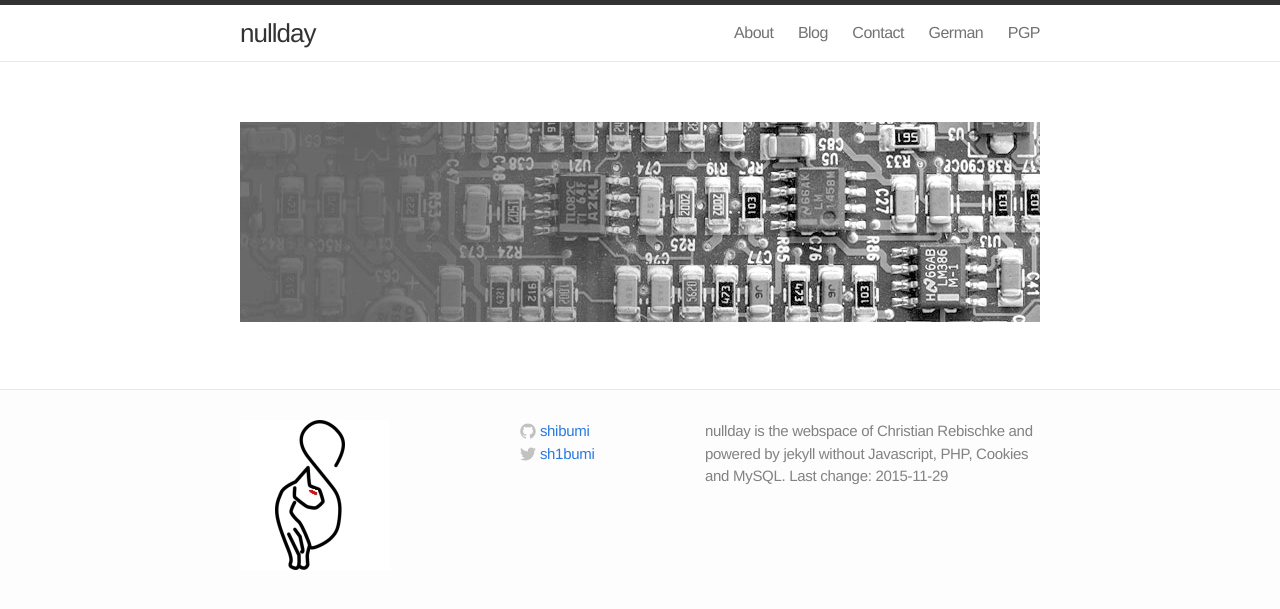
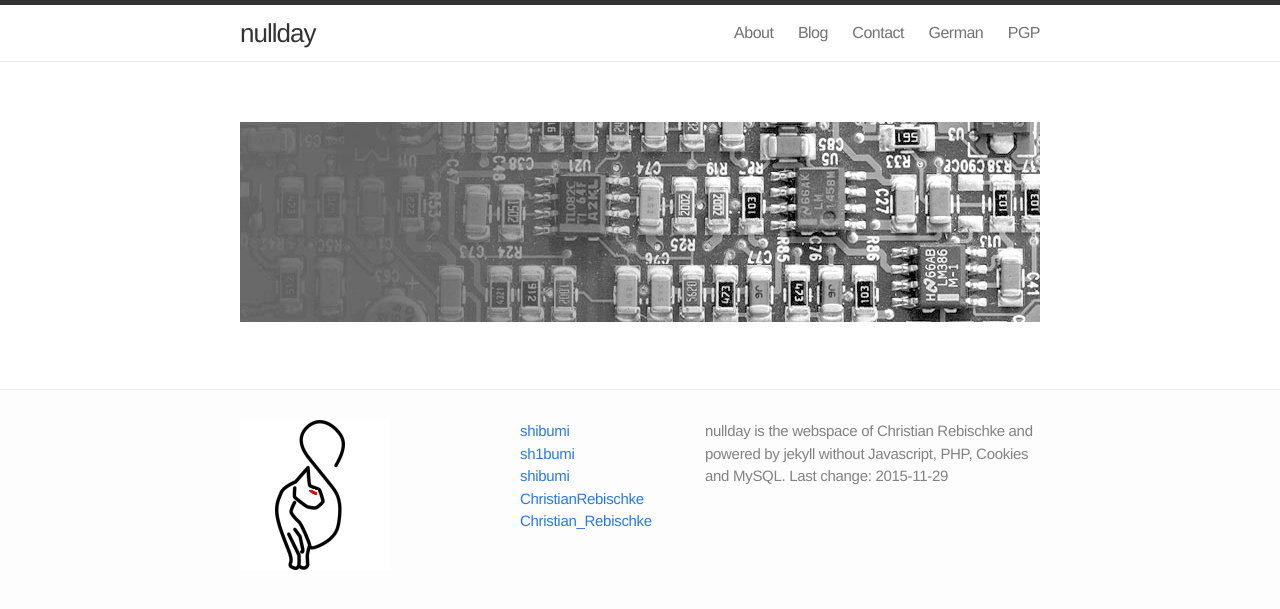
Before and after one commit to shibumi/en.nullday.de, a Jekyll site: the page built from index.md, in a window 1280 px wide. Shown: the top 609 px of the page. Built offline with Jekyll 4.4.1, drawn with Linux system fonts in a browser that asks for light colours; Markdown is read by kramdown in place of the engine named in the settings.

Commit message:
added social buttons

```diff
--- a/_config.yml
+++ b/_config.yml
@@ -7,6 +7,9 @@ url: "http://en.nullday.de"
 twitter_username: sh1bumi
 github_username:  shibumi
 linkedin_username: shibumi
+google_plus_username: ChristianRebischke
+xing_username: Christian_Rebischke
+
 
 # Build settings
 markdown: rdiscount
--- a/_includes/footer.html
+++ b/_includes/footer.html
@@ -11,39 +11,28 @@
       <ul>
         {% if site.github_username %}<li>
           <a href="https://github.com/{{ site.github_username }}">
-            <span class="icon github">
-              <svg version="1.1" class="github-icon-svg" xmlns="http://www.w3.org/2000/svg" xmlns:xlink="http://www.w3.org/1999/xlink" x="0px" y="0px"
-                 viewBox="0 0 16 16" enable-background="new 0 0 16 16" xml:space="preserve">
-                <path fill-rule="evenodd" clip-rule="evenodd" fill="#C2C2C2" d="M7.999,0.431c-4.285,0-7.76,3.474-7.76,7.761
-                c0,3.428,2.223,6.337,5.307,7.363c0.388,0.071,0.53-0.168,0.53-0.374c0-0.184-0.007-0.672-0.01-1.32
-                c-2.159,0.469-2.614-1.04-2.614-1.04c-0.353-0.896-0.862-1.135-0.862-1.135c-0.705-0.481,0.053-0.472,0.053-0.472
-                c0.779,0.055,1.189,0.8,1.189,0.8c0.692,1.186,1.816,0.843,2.258,0.645c0.071-0.502,0.271-0.843,0.493-1.037
-                C4.86,11.425,3.049,10.76,3.049,7.786c0-0.847,0.302-1.54,0.799-2.082C3.768,5.507,3.501,4.718,3.924,3.65
-                c0,0,0.652-0.209,2.134,0.796C6.677,4.273,7.34,4.187,8,4.184c0.659,0.003,1.323,0.089,1.943,0.261
-                c1.482-1.004,2.132-0.796,2.132-0.796c0.423,1.068,0.157,1.857,0.077,2.054c0.497,0.542,0.798,1.235,0.798,2.082
-                c0,2.981-1.814,3.637-3.543,3.829c0.279,0.24,0.527,0.713,0.527,1.437c0,1.037-0.01,1.874-0.01,2.129
-                c0,0.208,0.14,0.449,0.534,0.373c3.081-1.028,5.302-3.935,5.302-7.362C15.76,3.906,12.285,0.431,7.999,0.431z"/>
-              </svg>
-            </span>
-            <span class="username">{{ site.github_username }}</span>
+          <i class="fa fa-github"></i> {{ site.github_username}}
           </a>
         </li>{% endif %}
         {% if site.twitter_username %}<li>
           <a href="https://twitter.com/{{ site.twitter_username }}">
-            <span class="icon twitter">
-              <svg version="1.1" class="twitter-icon-svg" xmlns="http://www.w3.org/2000/svg" xmlns:xlink="http://www.w3.org/1999/xlink" x="0px" y="0px"
-                 viewBox="0 0 16 16" enable-background="new 0 0 16 16" xml:space="preserve">
-                <path fill="#C2C2C2" d="M15.969,3.058c-0.586,0.26-1.217,0.436-1.878,0.515c0.675-0.405,1.194-1.045,1.438-1.809
-                c-0.632,0.375-1.332,0.647-2.076,0.793c-0.596-0.636-1.446-1.033-2.387-1.033c-1.806,0-3.27,1.464-3.27,3.27
-                c0,0.256,0.029,0.506,0.085,0.745C5.163,5.404,2.753,4.102,1.14,2.124C0.859,2.607,0.698,3.168,0.698,3.767
-                c0,1.134,0.577,2.135,1.455,2.722C1.616,6.472,1.112,6.325,0.671,6.08c0,0.014,0,0.027,0,0.041c0,1.584,1.127,2.906,2.623,3.206
-                C3.02,9.402,2.731,9.442,2.433,9.442c-0.211,0-0.416-0.021-0.615-0.059c0.416,1.299,1.624,2.245,3.055,2.271
-                c-1.119,0.877-2.529,1.4-4.061,1.4c-0.264,0-0.524-0.015-0.78-0.046c1.447,0.928,3.166,1.469,5.013,1.469
-                c6.015,0,9.304-4.983,9.304-9.304c0-0.142-0.003-0.283-0.009-0.423C14.976,4.29,15.531,3.714,15.969,3.058z"/>
-              </svg>
-            </span>
-            <span class="username">{{ site.twitter_username }}</span>
+          <i class="fa fa-twitter"></i> {{ site.twitter_username }}
           </a>
+        </li>{% endif %}
+        {% if site.twitter_username %}<li>
+            <a href="https://linkedin.com/in/{{ site.linkedin_username }}">
+            <i class="fa fa-linkedin"></i> {{ site.linkedin_username }}
+            </a>
+        </li>{% endif %}
+        {% if site.google_plus_username %}<li>
+            <a href="https://plus.google.com/+{{ site.google_plus_username }}">
+            <i class="fa fa-google-plus"></i> {{ site.google_plus_username }}
+        </a>
+        </li>{% endif %}
+        {% if site.xing_username %}<li>
+            <a href="https://www.xing.com/profile/{{ site.xing_username }}">
+            <i class="fa fa-xing"></i> {{ site.xing_username }}
+            </a>
         </li>{% endif %}
       </ul>
     </div>
```
